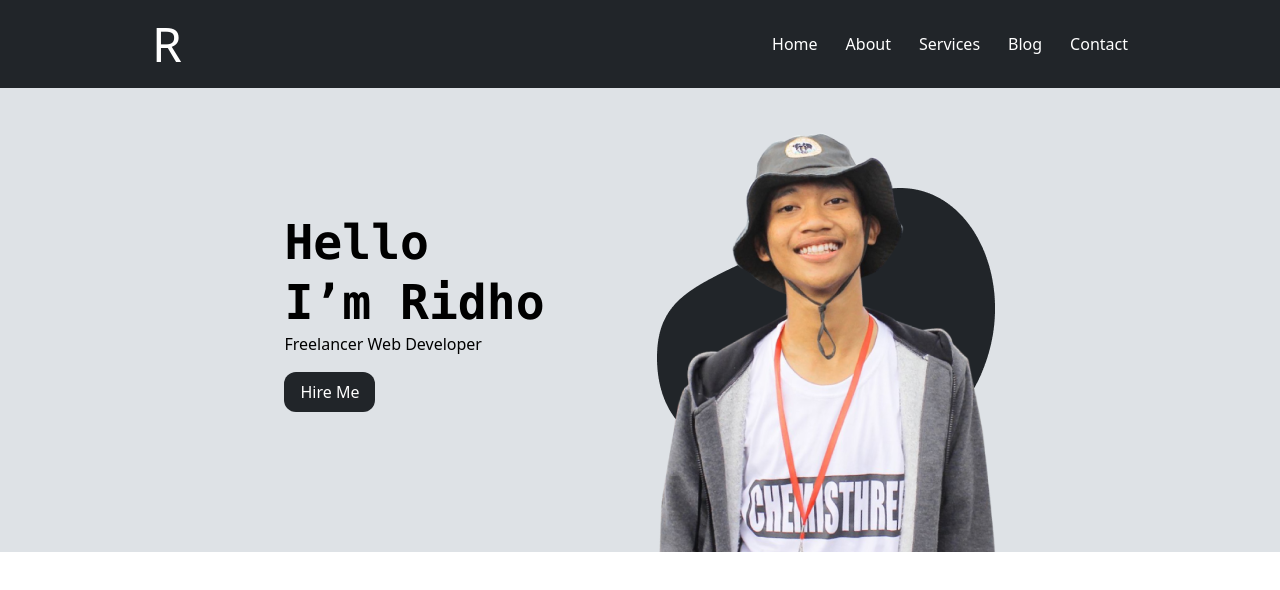
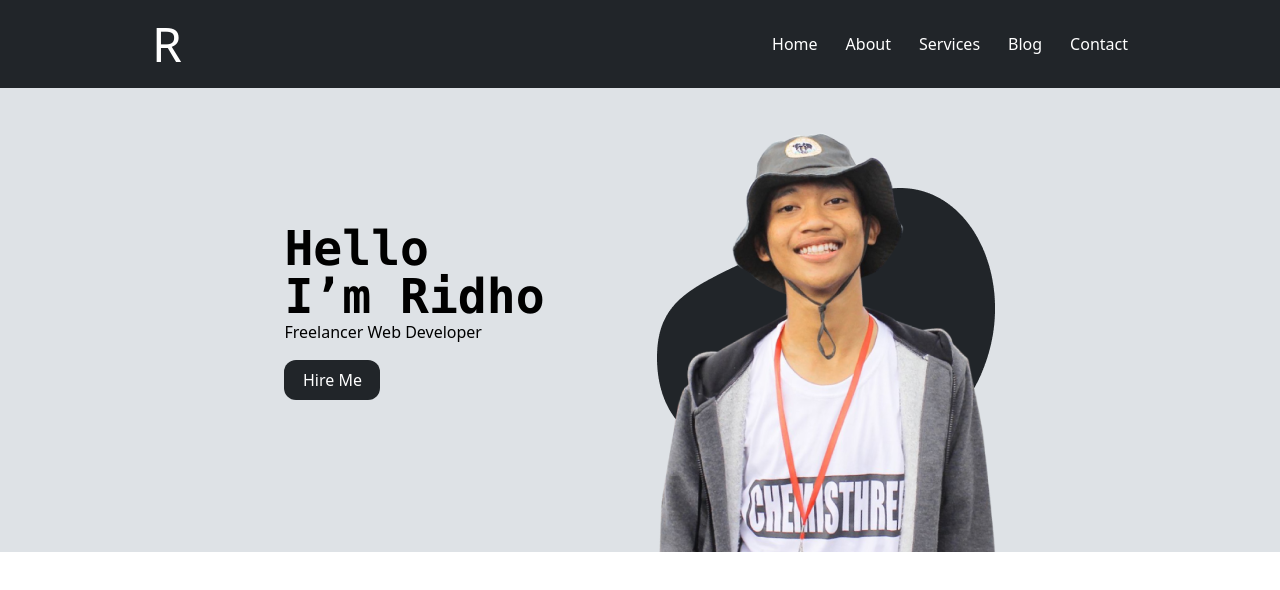
Before and after one commit to AbdelrahmanELsokary/R_By_React, a React (Create React App) app in the folder r/: page / in a window 1280 px wide. Shown: the top 590 px of the page. Built offline with nearby package versions, Linux system fonts and the light colour scheme.

Commit message:
Edit: Font Size H1

```diff
--- a/r/src/components/Hero_Section.jsx
+++ b/r/src/components/Hero_Section.jsx
@@ -4,13 +4,13 @@ function Hero() {
       <section className=" bg-[#dee2e6]">
         <div className="container flex items-center justify-center gap-28 px-14">
           <div className="info">
-            <h1 className=" text-5xl font-mono font-extrabold leading-tight">
+            <h1 className=" sm:text-lg md:text-4xl lg:text-5xl font-mono font-extrabold leading-tight ">
               Hello
               <br />
               I’m Ridho
             </h1>
             <p>Freelancer Web Developer</p>
-            <a href="/" className="bg-[#212529] text-white block w-fit rounded-xl my-4 py-2 px-4">
+            <a href="/" className="bg-[#212529] text-white block w-24 text-center rounded-xl my-4 py-2 px-4">
               Hire Me
             </a>
           </div>
```
